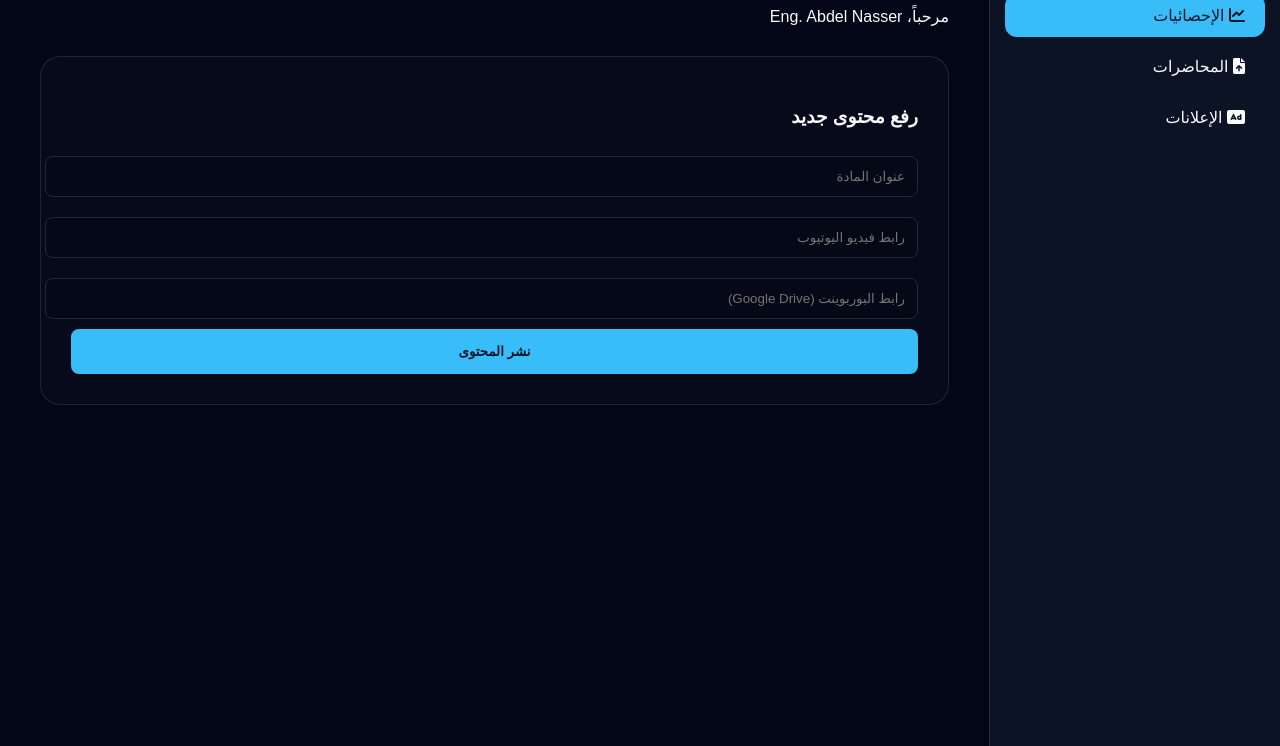
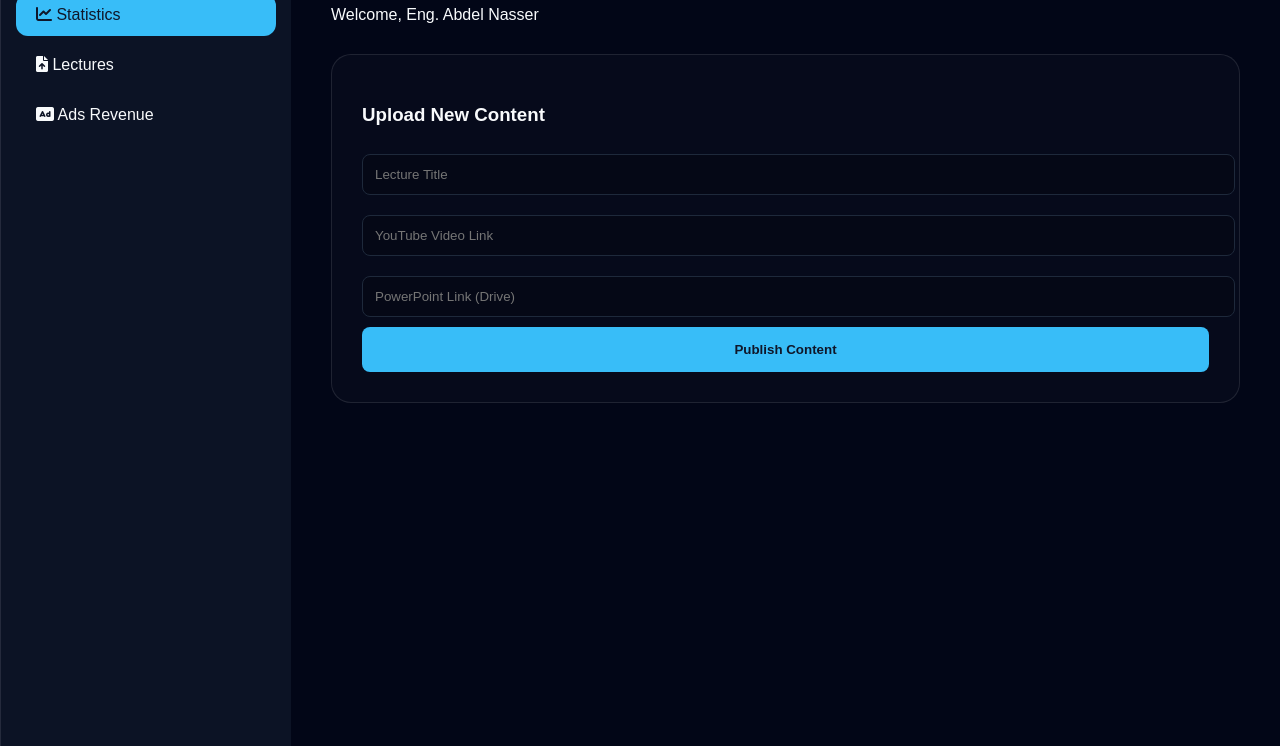
Before and after one commit to abdelnaseertalatbinmouslim-commits/sport, a plain HTML site: page admin.html in a window 1280 px wide. Shown: the part 114-860 px from the top of the page. Drawn offline with Linux system fonts and the light colour scheme.

Commit message:
Update admin.html for English localization

```diff
--- a/admin.html
+++ b/admin.html
@@ -1,40 +1,39 @@
 <!DOCTYPE html>
-<html lang="ar" dir="rtl">
+<html lang="en">
 <head>
     <meta charset="UTF-8">
     <meta name="viewport" content="width=device-width, initial-scale=1.0">
-    <title>Dashboard | Eng. Abdel Nasser</title>
+    <title>Admin Dashboard | ASU Sport</title>
     <link rel="stylesheet" href="admin-style.css">
     <link rel="stylesheet" href="https://cdnjs.cloudflare.com/ajax/libs/font-awesome/6.0.0/css/all.min.css">
 </head>
 <body>
-
     <div class="sidebar">
         <div class="logo">ASU Sport</div>
         <nav>
-            <div class="menu-item active"><i class="fas fa-chart-line"></i> الإحصائيات</div>
-            <div class="menu-item"><i class="fas fa-file-upload"></i> المحاضرات</div>
-            <div class="menu-item"><i class="fas fa-ad"></i> الإعلانات</div>
+            <div class="menu-item active"><i class="fas fa-chart-line"></i> Statistics</div>
+            <div class="menu-item"><i class="fas fa-file-upload"></i> Lectures</div>
+            <div class="menu-item"><i class="fas fa-ad"></i> Ads Revenue</div>
         </nav>
     </div>
 
     <main class="content">
         <header>
-            <h1>لوحة التحكم الإدارية</h1>
-            <div class="user-info">مرحباً، Eng. Abdel Nasser</div>
+            <h1>Control Panel</h1>
+            <div class="user-info">Welcome, Eng. Abdel Nasser</div>
         </header>
 
         <section class="upload-box">
-            <h3>رفع محتوى جديد</h3>
+            <h3>Upload New Content</h3>
             <form id="uploadForm">
-                <input type="text" placeholder="عنوان المادة" required>
-                <input type="url" placeholder="رابط فيديو اليوتيوب" required>
-                <input type="url" placeholder="رابط البوربوينت (Google Drive)" required>
-                <button type="submit" class="btn-main">نشر المحتوى</button>
+                <input type="text" placeholder="Lecture Title" required>
+                <input type="url" placeholder="YouTube Video Link" required>
+                <input type="url" placeholder="PowerPoint Link (Drive)" required>
+                <button type="submit" class="btn-main">Publish Content</button>
             </form>
         </section>
     </main>
 
-    <script src="admin-logic.js"></script>
+    <script type="module" src="admin-logic.js"></script>
 </body>
 </html>
```
